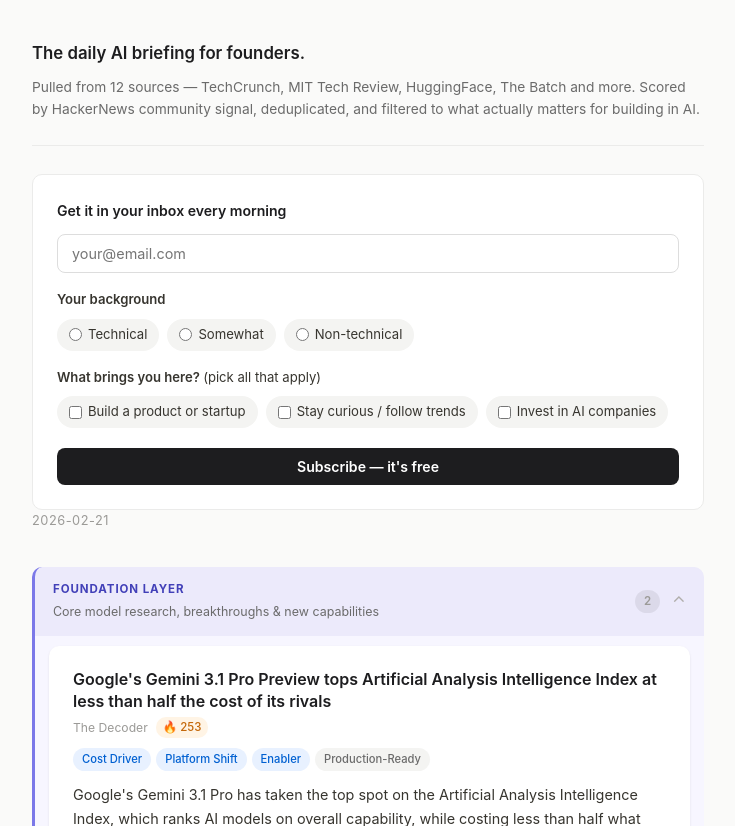
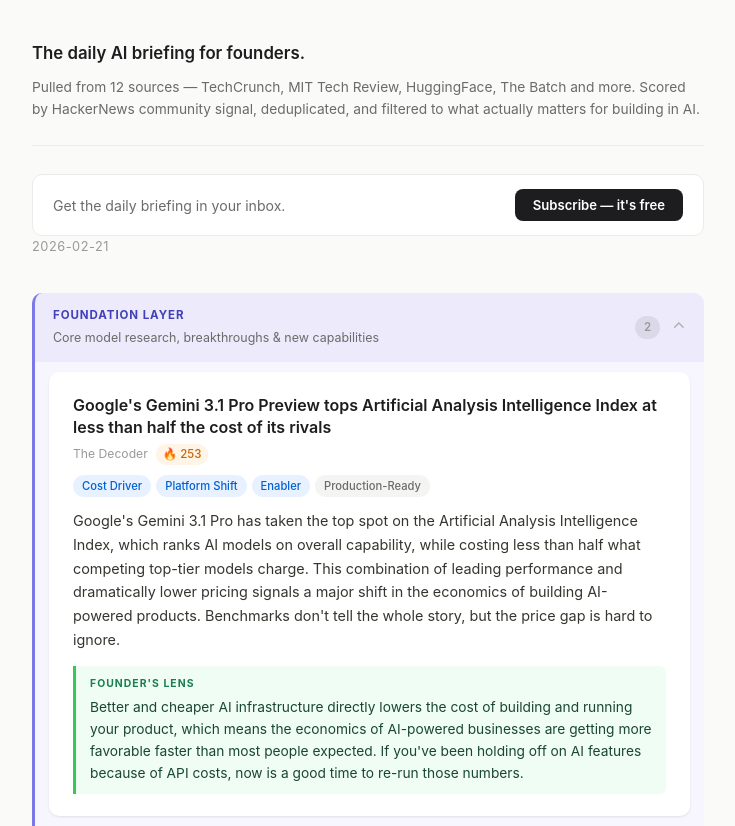
Before and after one commit to Pulkitwalia099/AIinNews, a Flask app: page / in a window 1280 px wide. Shown: the part 57-883 px from the top of the page, without its empty margins (272-1007 px from the left). Run offline with Flask 3, Linux system fonts and the light colour scheme.

Commit message:
Replace subscribe form with compact bar + multi-step modal
- Subscribe bar is a single line with a trigger button
- Modal opens as popup with 3 steps: email → background → goals
- Progress indicator shows 1/3, 2/3, 3/3
- Clicking outside or × closes the modal
- Selected radio/checkbox options highlight in purple

Co-Authored-By: Claude Sonnet 4.6 <noreply@anthropic.com>

```diff
--- a/templates/base.html
+++ b/templates/base.html
@@ -92,20 +92,98 @@
       line-height: 1.65;
     }
 
-    /* Subscribe box */
-    .subscribe-box {
+    /* Subscribe bar (compact inline strip) */
+    .subscribe-bar {
+      display: flex;
+      align-items: center;
+      justify-content: space-between;
+      gap: 16px;
       background: #fff;
       border-radius: 10px;
       border: 1px solid #ebebea;
-      padding: 24px;
-      margin-top: 20px;
+      padding: 14px 20px;
+      margin-top: 16px;
     }
 
-    .subscribe-label {
+    .subscribe-bar-text {
       font-size: 0.88rem;
+      color: #6b6b6b;
+    }
+
+    .subscribe-trigger {
+      background: #1d1d1f;
+      color: #fff;
+      border: none;
+      padding: 8px 18px;
+      border-radius: 8px;
+      font-size: 0.82rem;
+      font-weight: 600;
+      cursor: pointer;
+      white-space: nowrap;
+      font-family: inherit;
+      transition: background 0.15s;
+      flex-shrink: 0;
+    }
+    .subscribe-trigger:hover { background: #3a3a3c; }
+
+    .subscribe-success {
+      font-size: 0.9rem;
+      color: #156038;
+      font-weight: 500;
+    }
+
+    /* Modal overlay */
+    .modal-overlay {
+      display: none;
+      position: fixed;
+      inset: 0;
+      background: rgba(0,0,0,0.4);
+      z-index: 1000;
+      align-items: center;
+      justify-content: center;
+    }
+    .modal-overlay.open { display: flex; }
+
+    .modal-box {
+      background: #fff;
+      border-radius: 14px;
+      padding: 32px;
+      width: 100%;
+      max-width: 400px;
+      margin: 16px;
+      position: relative;
+      box-shadow: 0 8px 32px rgba(0,0,0,0.16);
+    }
+
+    .modal-close {
+      position: absolute;
+      top: 14px;
+      right: 16px;
+      background: none;
+      border: none;
+      font-size: 1.1rem;
+      color: #9b9a97;
+      cursor: pointer;
+      line-height: 1;
+      padding: 4px;
+    }
+    .modal-close:hover { color: #1d1d1f; }
+
+    .step-progress {
+      font-size: 0.72rem;
+      font-weight: 700;
+      letter-spacing: 0.08em;
+      color: #9b9a97;
+      text-transform: uppercase;
+      margin-bottom: 12px;
+    }
+
+    .step-question {
+      font-size: 1.05rem;
       font-weight: 600;
       color: #1d1d1f;
-      margin-bottom: 12px;
+      margin-bottom: 18px;
+      line-height: 1.4;
     }
 
     .subscribe-input {
@@ -121,15 +199,6 @@
     }
     .subscribe-input:focus { border-color: #7b78e8; }
 
-    .field-group { margin-bottom: 16px; }
-
-    .field-label {
-      font-size: 0.82rem;
-      font-weight: 600;
-      color: #37352f;
-      margin-bottom: 8px;
-    }
-
     .radio-group, .checkbox-group {
       display: flex;
       flex-wrap: wrap;
@@ -143,9 +212,15 @@
       font-size: 0.82rem;
       color: #37352f;
       background: #f4f4f2;
-      padding: 5px 12px;
+      padding: 6px 14px;
       border-radius: 20px;
       cursor: pointer;
+      transition: background 0.1s;
+    }
+    .radio-group label:has(input:checked),
+    .checkbox-group label:has(input:checked) {
+      background: #eceafb;
+      color: #4240b8;
     }
 
     .subscribe-btn {
@@ -158,17 +233,10 @@
       font-weight: 600;
       cursor: pointer;
       width: 100%;
-      margin-top: 4px;
       font-family: inherit;
       transition: background 0.15s;
     }
     .subscribe-btn:hover { background: #3a3a3c; }
-
-    .subscribe-success {
-      font-size: 0.9rem;
-      color: #156038;
-      font-weight: 500;
-    }
 
     /* Collapsible section */
     .section-details { margin-top: 36px; }
@@ -360,5 +428,56 @@
   <footer>
     Curated daily for founders &middot; Powered by Claude
   </footer>
+
+<script>
+  function openModal() {
+    document.getElementById('subscribe-modal').classList.add('open');
+    document.body.style.overflow = 'hidden';
+    setTimeout(() => document.getElementById('email-input').focus(), 50);
+  }
+
+  function closeModal() {
+    document.getElementById('subscribe-modal').classList.remove('open');
+    document.body.style.overflow = '';
+  }
+
+  function handleOverlayClick(e) {
+    if (e.target === document.getElementById('subscribe-modal')) closeModal();
+  }
+
+  function nextStep(current) {
+    if (current === 1) {
+      const email = document.getElementById('email-input').value;
+      if (!email || !email.includes('@')) {
+        document.getElementById('email-input').focus();
+        return;
+      }
+    }
+    document.getElementById('step-' + current).style.display = 'none';
+    document.getElementById('step-' + (current + 1)).style.display = 'block';
+  }
+
+  function submitSubscribe() {
+    const email = document.getElementById('email-input').value;
+    const technical = document.querySelector('input[name="is_technical"]:checked');
+    const goals = [...document.querySelectorAll('input[name="goals"]:checked')].map(el => el.value);
+
+    const form = document.getElementById('subscribe-form');
+    form.querySelector('#form-email').value = email;
+    form.querySelector('#form-technical').value = technical ? technical.value : '';
+
+    // Remove any old goals inputs, add fresh ones
+    form.querySelectorAll('input[name="goals"]').forEach(el => el.remove());
+    goals.forEach(g => {
+      const inp = document.createElement('input');
+      inp.type = 'hidden';
+      inp.name = 'goals';
+      inp.value = g;
+      form.appendChild(inp);
+    });
+
+    form.submit();
+  }
+</script>
 </body>
 </html>
--- a/templates/index.html
+++ b/templates/index.html
@@ -6,38 +6,63 @@
   <p class="intro-desc">Pulled from 12 sources — TechCrunch, MIT Tech Review, HuggingFace, The Batch and more. Scored by HackerNews community signal, deduplicated, and filtered to what actually matters for building in AI.</p>
 </div>
 
-<div class="subscribe-box">
+<div class="subscribe-bar">
   {% if status == "subscribed" %}
     <p class="subscribe-success">You're in! First issue arrives tomorrow morning.</p>
   {% elif status == "exists" %}
     <p class="subscribe-success" style="color:#6b6b6b;">You're already subscribed.</p>
   {% else %}
-  <form action="/subscribe" method="POST" class="subscribe-form">
-    <p class="subscribe-label">Get it in your inbox every morning</p>
+    <p class="subscribe-bar-text">Get the daily briefing in your inbox.</p>
+    <button class="subscribe-trigger" onclick="openModal()">Subscribe — it's free</button>
+  {% endif %}
+</div>
 
-    <input type="email" name="email" placeholder="your@email.com" required class="subscribe-input">
+<!-- Subscribe modal -->
+<div id="subscribe-modal" class="modal-overlay" onclick="handleOverlayClick(event)">
+  <div class="modal-box">
+    <button class="modal-close" onclick="closeModal()">&#x2715;</button>
 
-    <div class="field-group">
-      <p class="field-label">Your background</p>
+    <!-- Step 1: Email -->
+    <div class="modal-step" id="step-1">
+      <p class="step-progress">1 / 3</p>
+      <p class="step-question">What's your email?</p>
+      <input type="email" id="email-input" placeholder="your@email.com" class="subscribe-input"
+             onkeydown="if(event.key==='Enter') nextStep(1)">
+      <button class="subscribe-btn" onclick="nextStep(1)">Next &rarr;</button>
+    </div>
+
+    <!-- Step 2: Background -->
+    <div class="modal-step" id="step-2" style="display:none">
+      <p class="step-progress">2 / 3</p>
+      <p class="step-question">Your background?</p>
       <div class="radio-group">
         <label><input type="radio" name="is_technical" value="yes"> Technical</label>
         <label><input type="radio" name="is_technical" value="somewhat"> Somewhat</label>
         <label><input type="radio" name="is_technical" value="no"> Non-technical</label>
       </div>
+      <button class="subscribe-btn" style="margin-top:20px" onclick="nextStep(2)">Next &rarr;</button>
     </div>
 
-    <div class="field-group">
-      <p class="field-label">What brings you here? <span style="font-weight:400;">(pick all that apply)</span></p>
+    <!-- Step 3: Goals -->
+    <div class="modal-step" id="step-3" style="display:none">
+      <p class="step-progress">3 / 3</p>
+      <p class="step-question">What brings you here?</p>
+      <p style="font-size:0.78rem; color:#9b9a97; margin-bottom:12px;">Pick all that apply</p>
       <div class="checkbox-group">
         <label><input type="checkbox" name="goals" value="build"> Build a product or startup</label>
         <label><input type="checkbox" name="goals" value="curious"> Stay curious / follow trends</label>
         <label><input type="checkbox" name="goals" value="invest"> Invest in AI companies</label>
       </div>
+      <button class="subscribe-btn" style="margin-top:20px" onclick="submitSubscribe()">Subscribe &rarr;</button>
     </div>
 
-    <button type="submit" class="subscribe-btn">Subscribe — it's free</button>
-  </form>
-  {% endif %}
+    <!-- Hidden form for actual submission -->
+    <form id="subscribe-form" action="/subscribe" method="POST" style="display:none">
+      <input type="hidden" name="email" id="form-email">
+      <input type="hidden" name="is_technical" id="form-technical">
+      <input type="hidden" name="goals" id="form-goals">
+    </form>
+  </div>
 </div>
 
 <p class="date">{{ newsletter.date }}</p>
```
